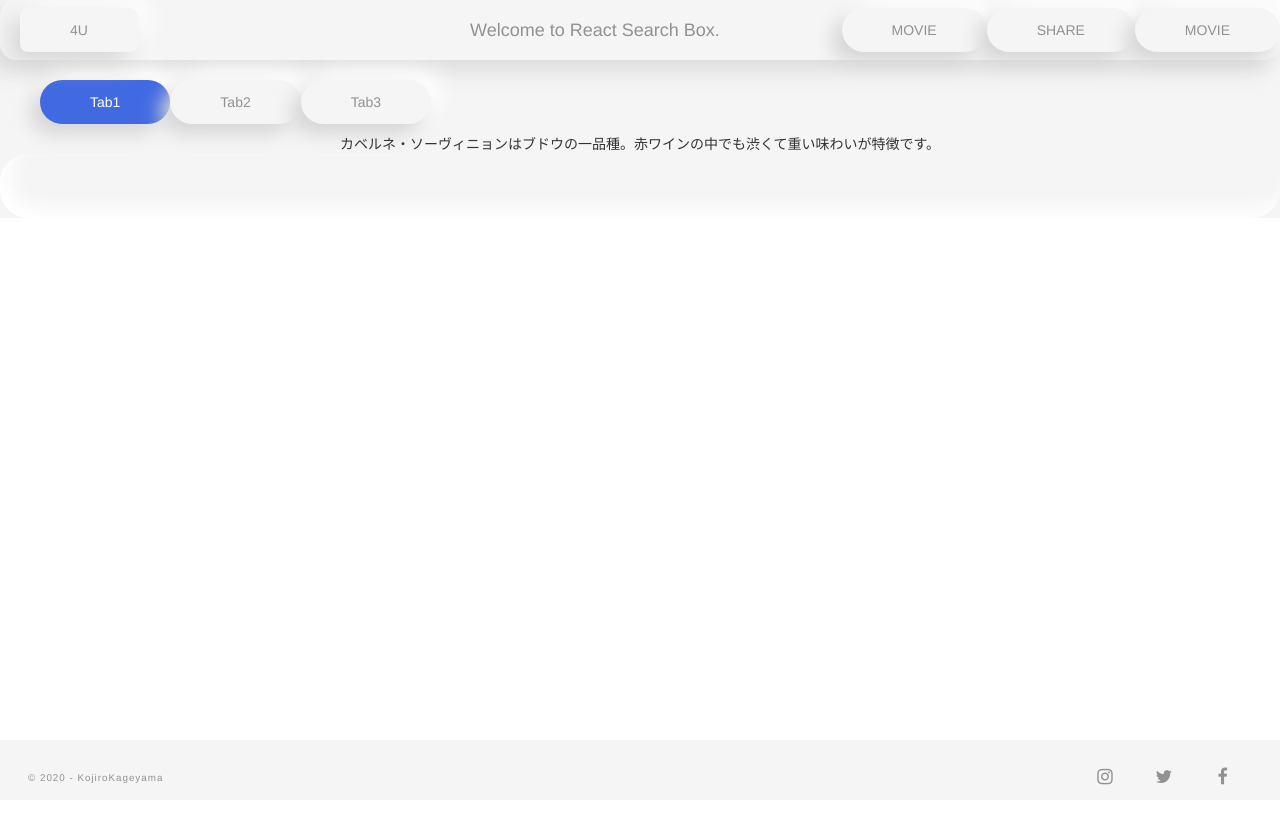
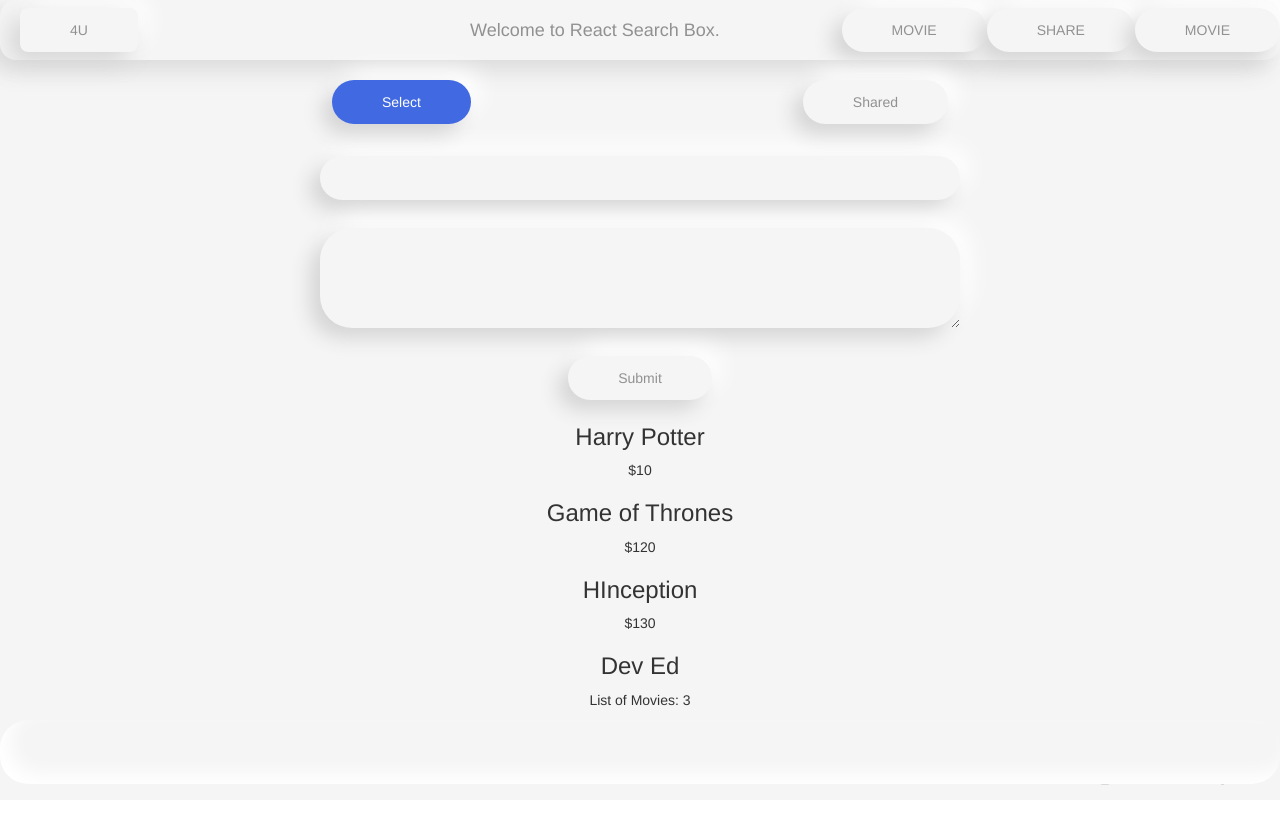
Before and after one commit to Kojiro-schatten/react-rails-video-demo, a React (Create React App) app in the folder front/: page /share in a window 1280 px wide. Shown: the top 824 px of the page. Before the commit the page ends 800 px from the top, so only its background shows below. Built offline with nearby package versions, Linux system fonts and the light colour scheme.

Commit message:
implemented select share component

```diff
--- a/front/src/App.css
+++ b/front/src/App.css
@@ -12,8 +12,13 @@
   pointer-events: none;
 }
 
-button:focus, input:focus {
+button:focus, input:focus, textarea:focus {
 	outline:0;
+}
+
+ul {
+  padding: 0;
+  margin: 0;
 }
 
 a:hover {
--- /dev/null
+++ b/front/src/Components/Share/AddShare.jsx
@@ -0,0 +1,35 @@
+import React, { useState, useContext } from 'react'
+import { ShareContext } from './ShareContext';
+import {StyledAddShare} from '../styles/Share/StyledAddShare'
+
+const AddShare = () => {
+  const [name, setName] = useState('');
+  const [price, setPrice] = useState('');
+  const [shares, setShares] = useContext(ShareContext)
+
+  const updateName = (e) => {
+    setName(e.target.value)
+  }
+  const updatePrice = (e) => {
+    setPrice(e.target.value)
+  }
+
+  const addShare = e => {
+    e.preventDefault();
+    setShares(prevShares => [...prevShares, { name: name, price: price }])
+  }
+
+  return (
+    <StyledAddShare>
+
+    <form onSubmit={addShare}>
+      <input type="text" name="name" value={name} onChange={updateName} />
+      <textarea type="text" name="price" value={price} onChange={updatePrice} />
+      <button>Submit</button>
+    </form>
+    </StyledAddShare>
+
+  )
+}
+
+export default AddShare
--- /dev/null
+++ b/front/src/Components/Share/ChangeShare.jsx
@@ -0,0 +1,12 @@
+import React from 'react'
+
+const ChangeShare = ({name, price}) => {
+  return (
+    <div>
+      <h3>{name}</h3>
+      <p>{price}</p>
+    </div>
+  )
+}
+
+export default ChangeShare;
--- /dev/null
+++ b/front/src/Components/Share/Navigation.jsx
@@ -0,0 +1,14 @@
+import React, { useContext } from 'react'
+import {ShareContext} from './ShareContext'
+
+const Navigation = () => {
+  const [shares, setShares] = useContext(ShareContext)
+  return (
+    <nav className="selectedNav">
+      <h3>Dev Ed</h3>
+      <p>List of Movies: {shares.length}</p>
+    </nav>
+  )
+}
+
+export default Navigation;
--- /dev/null
+++ b/front/src/Components/Share/SelectComponent.jsx
@@ -0,0 +1,21 @@
+import React from 'react'
+import { ShareProvider } from './ShareContext'
+import AddShare from './AddShare'
+import SelectShare from './SelectShare'
+import Navigation from './Navigation'
+
+const SelectProvider = () => {
+  return (
+    <div>
+      <ShareProvider>
+        <div className="shared">
+          <AddShare />
+          <SelectShare />
+          <Navigation />
+        </div>
+      </ShareProvider>
+    </div>
+    )
+}
+
+export default SelectProvider
--- /dev/null
+++ b/front/src/Components/Share/SelectShare.jsx
@@ -0,0 +1,17 @@
+import React, { useContext } from 'react'
+import ChangeShare from './ChangeShare';
+import { ShareContext } from './ShareContext';
+
+const SelectShare = () => {
+  const [shares, setShares] = useContext(ShareContext)
+
+  return (
+    <div className="selected">
+      {shares.map(share => (
+        <ChangeShare name={share.name} price={share.price} key={share.id} />
+        ))}
+    </div>
+  )
+}
+
+export default SelectShare;
--- /dev/null
+++ b/front/src/Components/Share/ShareContext.jsx
@@ -0,0 +1,27 @@
+import React, {useState, createContext} from 'react'
+
+export const ShareContext = createContext();
+
+export const ShareProvider = props => {
+  const [shares, setShares] = useState([
+    {
+      name: 'Harry Potter',
+      price: '$10',
+      id: 1
+    },{
+      name: 'Game of Thrones',
+      price: '$120',
+      id: 2
+    },
+    {
+      name: 'HInception',
+      price: '$130',
+      id: 3
+    }
+  ])
+  return (
+    <ShareContext.Provider value={[shares, setShares]}>
+      {props.children}
+    </ShareContext.Provider>
+  );
+}
--- a/front/src/Components/Share/ShareView.jsx
+++ b/front/src/Components/Share/ShareView.jsx
@@ -1,20 +1,19 @@
 import React, { useState, useCallback } from 'react'
 import { StyledShareView } from '../styles/Share/StyledShareView'
+import SelectComponent from './SelectComponent'
+// import SharedComponent from './SharedComponent'
 
 const ShareView = () => {
-  // ステートを定義
   const [state, setState] = useState({
+    // initialize
     tab: 'panel1',
   });
 
   const handleClick = useCallback((event) => {
     // イベント発生源の要素を取得
     const element = event.currentTarget;
-
     // aria-controls 属性の値を取得
     const tabState = element.getAttribute('aria-controls');
-
-    // プロパティーを更新
     setState({
       tab: tabState,
     });
@@ -27,7 +26,7 @@ const ShareView = () => {
                   aria-controls="panel1"
                   aria-selected={state.tab === 'panel1'}
                   onClick={handleClick}>
-            Tab1
+            Select
           </button>
         </li>
         <li role="presentation">
@@ -35,32 +34,19 @@ const ShareView = () => {
                   aria-controls="panel2"
                   aria-selected={state.tab === 'panel2'}
                   onClick={handleClick}>
-            Tab2
-          </button>
-        </li>
-        <li role="presentation">
-          <button role="tab"
-                  aria-controls="panel3"
-                  aria-selected={state.tab === 'panel3'}
-                  onClick={handleClick}>
-            Tab3
+            Shared
           </button>
         </li>
       </ul>
+
       <div role="tabpanel"
            id="panel1"
            aria-hidden={state.tab !== 'panel1'}>
-        カベルネ・ソーヴィニョンはブドウの一品種。赤ワインの中でも渋くて重い味わいが特徴です。
+      <SelectComponent />
       </div>
       <div role="tabpanel"
            id="panel2"
            aria-hidden={state.tab !== 'panel2'}>
-        メルローはブドウの一品種。味はカベルネ・ソーヴィニョンほど酸味やタンニンは強くなく、芳醇でまろやかで繊細な味わいです。
-      </div>
-      <div role="tabpanel"
-           id="panel3"
-           aria-hidden={state.tab !== 'panel3'}>
-        ピノ・ノワールはブドウの一品種。カベルネ・ソーヴィニョンと対照的で比較的軽口な味わいです。
       </div>
     </StyledShareView>
   )
--- /dev/null
+++ b/front/src/Components/Share/SharedComponent.jsx
@@ -0,0 +1,11 @@
+import React, { Component } from 'react'
+// import Navigation from './Navigation'
+
+const SharedComponent = () => {
+
+  return (
+    <div>Hello</div>
+  )
+}
+
+export default SharedComponent
--- /dev/null
+++ b/front/src/Components/styles/Share/StyledAddShare.jsx
@@ -0,0 +1,36 @@
+import styled from 'styled-components'
+
+export const StyledAddShare = styled.div`
+form {
+  padding: 4px 0;
+}
+input, textarea {
+  margin: 28px auto;
+  color: #919191;
+  display: block;
+  list-style: none;
+  -webkit-text-decoration: none;
+  -webkit-text-decoration: none;
+  text-decoration: none;
+  border: none;
+  width: 50%;
+  border-radius: 32px;
+  background: #F5F5F5;
+  box-shadow: -10px 10px 19px #d5d5d5, 10px -10px 24px #ffffff;
+}
+
+input {
+  padding: 12px 50px;
+}
+
+textarea {
+  padding: 12px 50px;
+  height: 100px;
+}
+
+@media screen and (max-width: 768px) {
+  input, textarea {
+    width: 80%;
+  }
+}
+`;
--- a/front/src/Components/styles/Share/StyledShareView.jsx
+++ b/front/src/Components/styles/Share/StyledShareView.jsx
@@ -5,7 +5,7 @@ margin-top: 20px;
 
 [role="tablist"] {
   display: flex;
-
+  justify-content: space-evenly;
 }
 
 [role="presentation"] {
@@ -38,4 +38,9 @@ button {
   background: #F5F5F5;
   box-shadow: -10px 10px 19px #d5d5d5, 10px -10px 24px #ffffff;
 }
+
+#panel2 .geIkHS {
+  display: none;
+}
+
 `;
```
Also changed, not shown: front/src/Components/Youtube/VideoDetail.js (+6 -1 lines).
